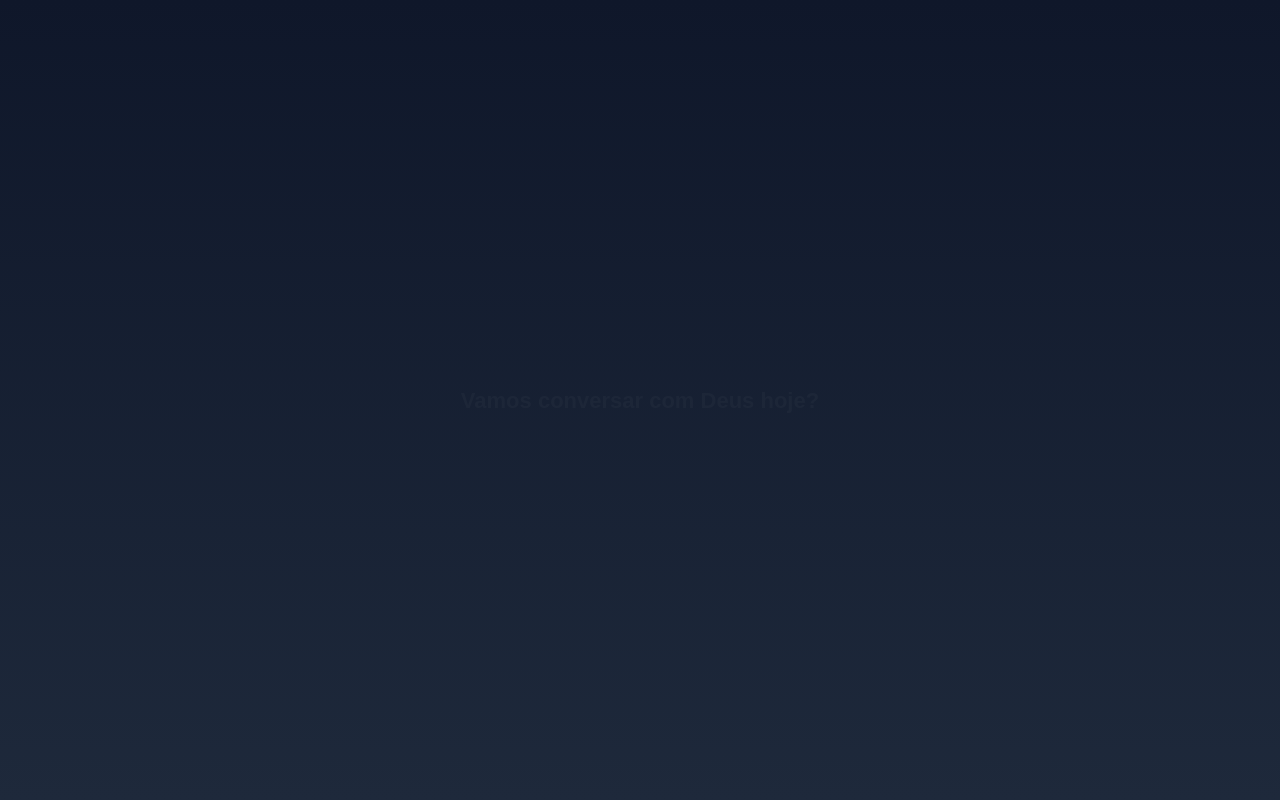
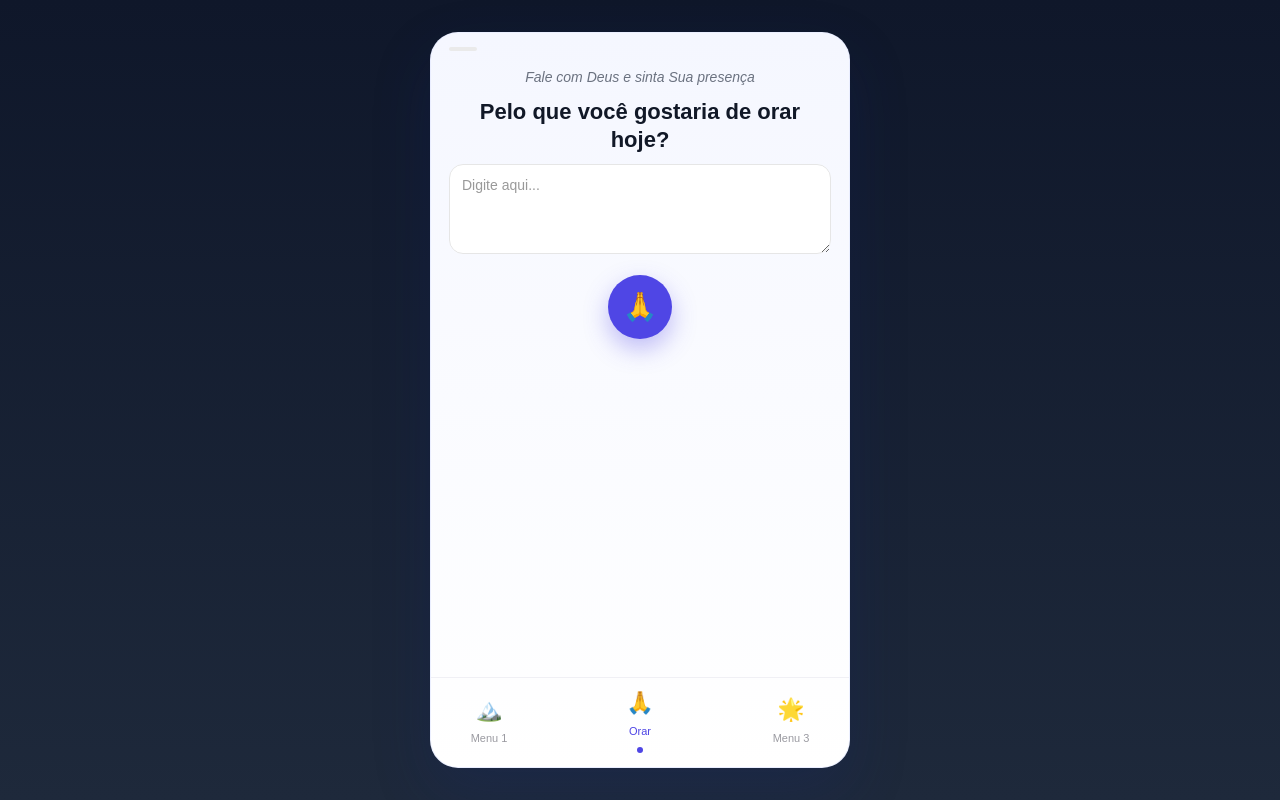
Before and after one commit to maykonproenca/oracoes-app, a Next.js app: page / in a window 1280 px wide. Built offline with nearby package versions, Linux system fonts and the light colour scheme.

Commit message:
chore(splash): ajustar fade-out da frase para 2s; logo 1s; fade-in 0.5s

```diff
--- a/src/app/page.tsx
+++ b/src/app/page.tsx
@@ -80,8 +80,11 @@ export default function Home() {
   // Novo splash em duas etapas
   const [splashStage, setSplashStage] = useState<'logo' | 'phrase'>('logo');
   const [splashVisible, setSplashVisible] = useState<boolean>(false);
-  const FADE_IN_MS = 1000;
-  const FADE_OUT_MS = 2000;
+  const FADE_IN_MS = 500; // 0.5s
+  const FADE_OUT_LOGO_MS = 1000; // 1s
+  const FADE_OUT_PHRASE_MS = 2000; // 2s (pedido)
+  // Visibilidade da tela principal
+  const [mainVisible, setMainVisible] = useState<boolean>(false);
 
   // Sequência do splash: logo -> frase -> app
   useEffect(() => {
@@ -91,14 +94,14 @@ export default function Home() {
     let t4: number | undefined;
 
     setSplashStage('logo');
-    setSplashVisible(true); // dispara fade-in do logo (1s)
-    t1 = window.setTimeout(() => setSplashVisible(false), FADE_IN_MS); // fade-out (2s)
+    setSplashVisible(true); // fade-in do logo (0.5s)
+    t1 = window.setTimeout(() => setSplashVisible(false), FADE_IN_MS); // inicia fade-out do logo (1s)
     t2 = window.setTimeout(() => {
       setSplashStage('phrase');
-      setSplashVisible(true); // fade-in da frase (1s)
-      t3 = window.setTimeout(() => setSplashVisible(false), FADE_IN_MS); // fade-out (2s)
-      t4 = window.setTimeout(() => setShowSplash(false), FADE_IN_MS + FADE_OUT_MS); // encerra splash
-    }, FADE_IN_MS + FADE_OUT_MS); // após 3s do logo
+      setSplashVisible(true); // fade-in da frase (0.5s)
+      t3 = window.setTimeout(() => setSplashVisible(false), FADE_IN_MS); // inicia fade-out da frase (2s)
+      t4 = window.setTimeout(() => setShowSplash(false), FADE_IN_MS + FADE_OUT_PHRASE_MS); // encerra splash
+    }, FADE_IN_MS + FADE_OUT_LOGO_MS); // após logo concluir
 
     return () => {
       if (t1) clearTimeout(t1);
@@ -107,6 +110,15 @@ export default function Home() {
       if (t4) clearTimeout(t4);
     };
   }, []);
+
+  // Quando o splash some, aplica fade-in de 1s na tela principal
+  useEffect(() => {
+    if (!showSplash) {
+      // garantir que o componente montou antes de iniciar a transição
+      const tid = window.setTimeout(() => setMainVisible(true), 30);
+      return () => clearTimeout(tid);
+    }
+  }, [showSplash]);
 
   // Atualiza gradiente conforme horário (checa a cada 5 minutos)
   useEffect(() => {
@@ -176,6 +188,7 @@ export default function Home() {
   const outerBackground = 'linear-gradient(180deg, #0F172A 0%, #1E293B 100%)';
 
   if (showSplash) {
+    const currentFadeOut = splashStage === 'logo' ? FADE_OUT_LOGO_MS : FADE_OUT_PHRASE_MS;
     return (
       <div style={{
         height: '100dvh',
@@ -188,7 +201,7 @@ export default function Home() {
         <div
           style={{
             opacity: splashVisible ? 1 : 0,
-            transition: `opacity ${splashVisible ? FADE_IN_MS : FADE_OUT_MS}ms ease`,
+            transition: `opacity ${splashVisible ? FADE_IN_MS : currentFadeOut}ms ease`,
             transform: 'translateY(0)',
             fontSize: splashStage === 'logo' ? '56px' : '22px',
             fontWeight: splashStage === 'logo' ? 400 : 700,
@@ -221,7 +234,10 @@ export default function Home() {
         display: 'flex',
         flexDirection: 'column',
         height: '92dvh',
-        border: '1px solid rgba(230,235,255,0.8)'
+        border: '1px solid rgba(230,235,255,0.8)',
+        opacity: mainVisible ? 1 : 0,
+        transform: mainVisible ? 'translateY(0px)' : 'translateY(8px)',
+        transition: 'opacity 500ms ease, transform 500ms ease'
       }}>
         {/* Header simples */}
         <div style={{ padding: '14px 18px 6px 18px' }}>
```
